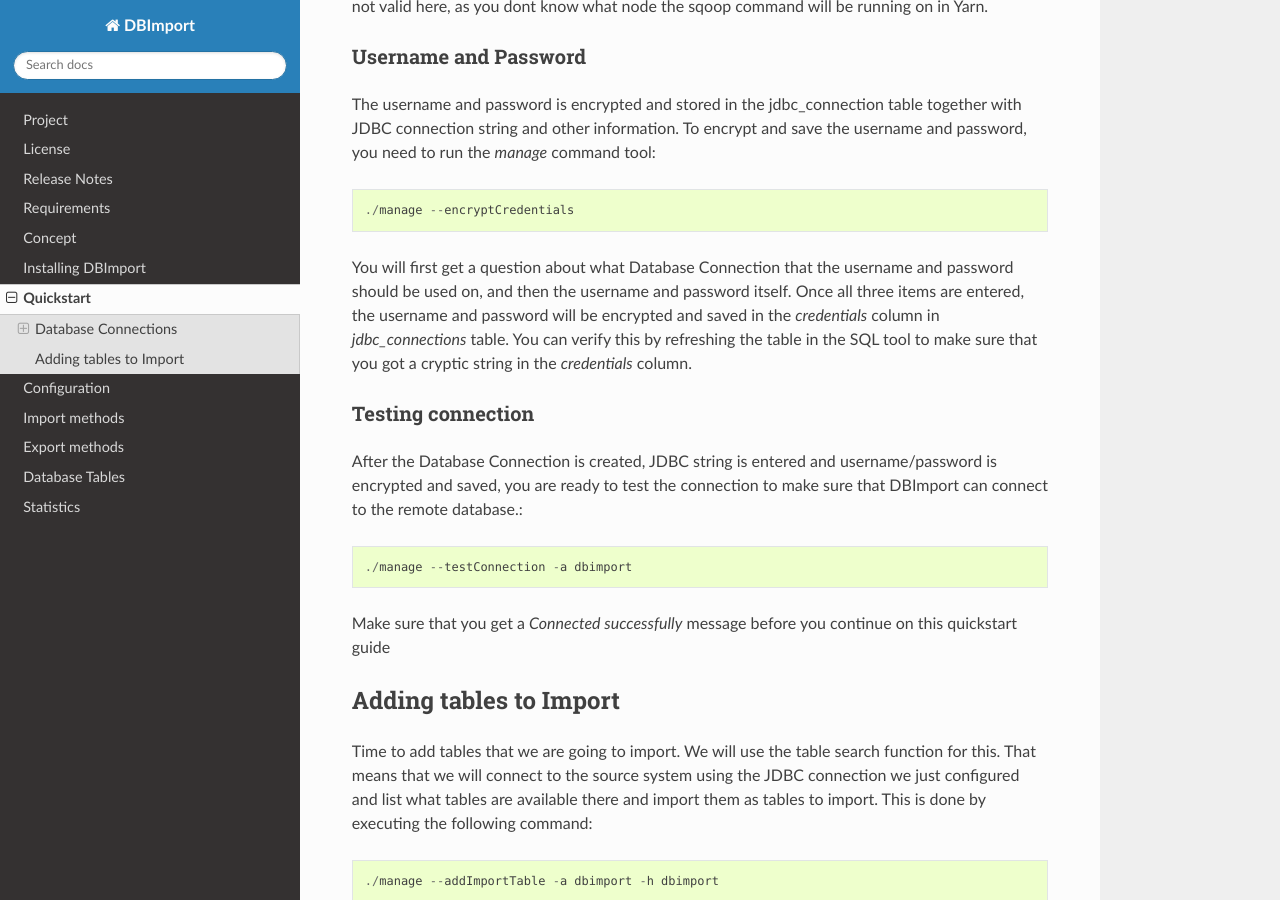
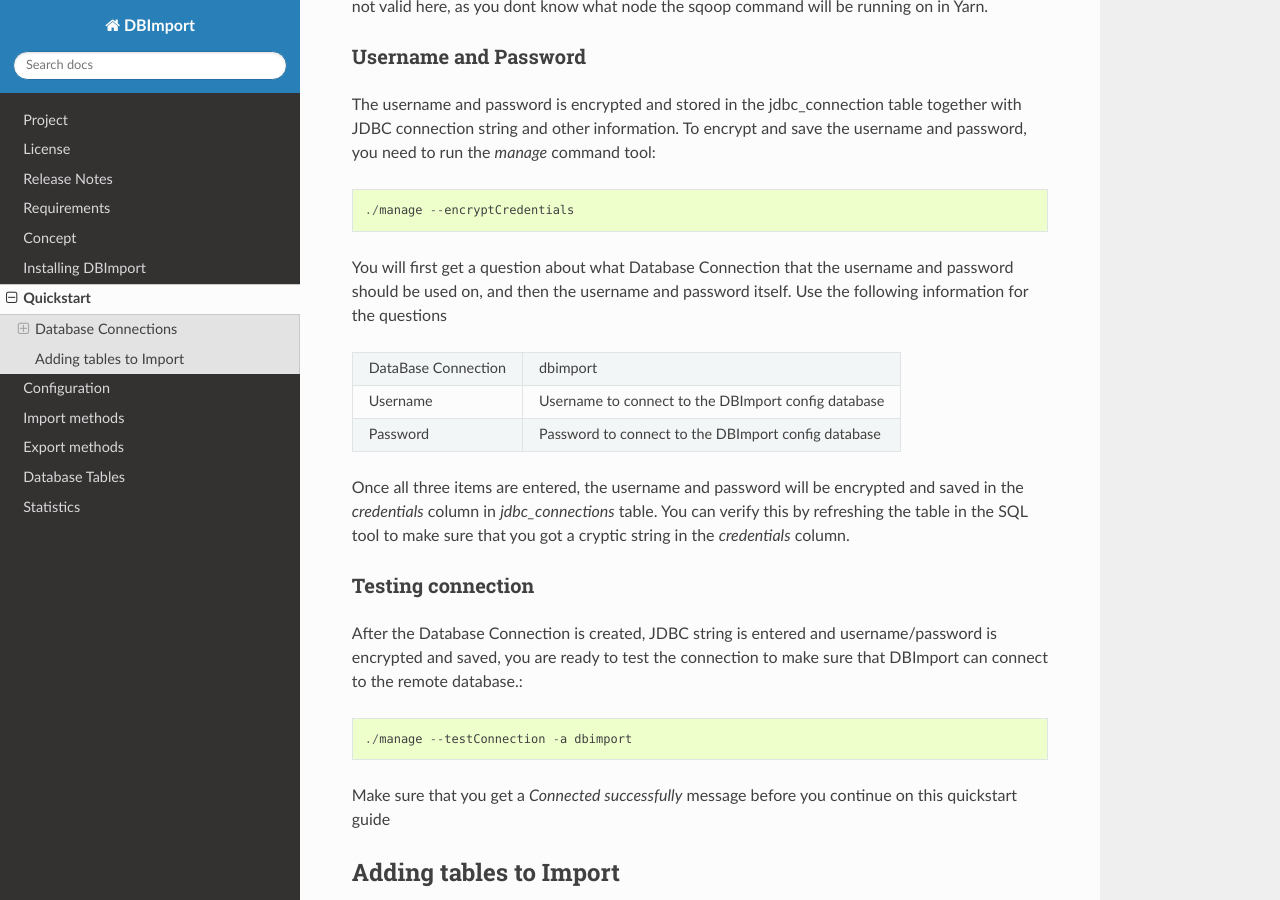
Before and after one commit to Middlecon/DBImport, a Sphinx documentation site: the page built from docs/quickstart.rst, in a window 1280 px wide and 900 px high, scrolled down 701 px. Built offline with Sphinx 7.4.7 and the Read the Docs theme 2.0.0, drawn with Linux system fonts in a browser that asks for light colours.

Commit message:
Documentation update

```diff
--- a/docs/quickstart.rst
+++ b/docs/quickstart.rst
@@ -24,7 +24,15 @@
 
 ./manage --encryptCredentials
 
-You will first get a question about what Database Connection that the username and password should be used on, and then the username and password itself. Once all three items are entered, the username and password will be encrypted and saved in the *credentials* column in *jdbc_connections* table. You can verify this by refreshing the table in the SQL tool to make sure that you got a cryptic string in the *credentials* column.
+You will first get a question about what Database Connection that the username and password should be used on, and then the username and password itself. Use the following information for the questions
+
+===================== ====================================================
+DataBase Connection   dbimport
+Username              Username to connect to the DBImport config database
+Password              Password to connect to the DBImport config database
+===================== ====================================================
+
+Once all three items are entered, the username and password will be encrypted and saved in the *credentials* column in *jdbc_connections* table. You can verify this by refreshing the table in the SQL tool to make sure that you got a cryptic string in the *credentials* column.
 
 Testing connection
 ^^^^^^^^^^^^^^^^^^
```
